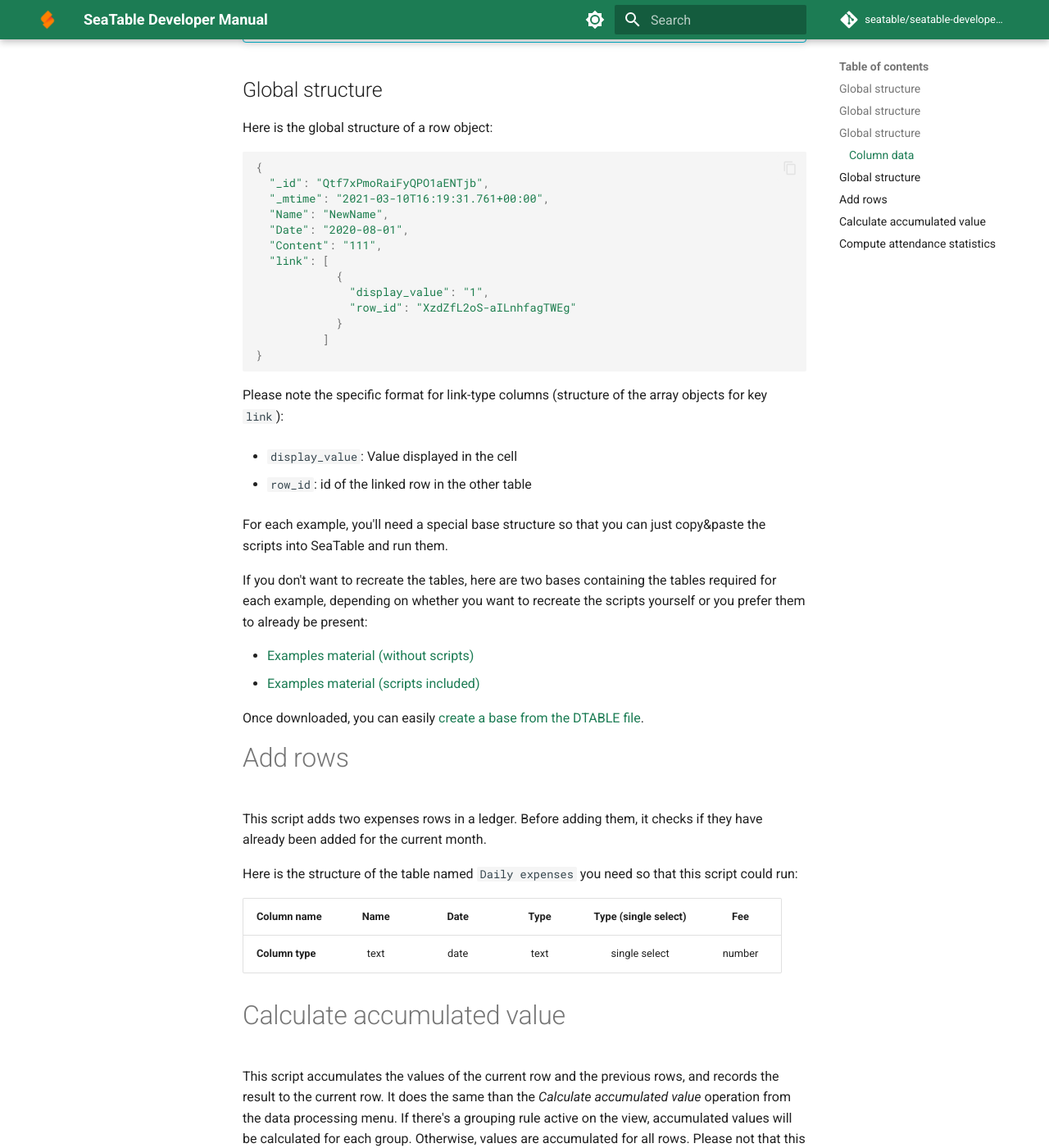
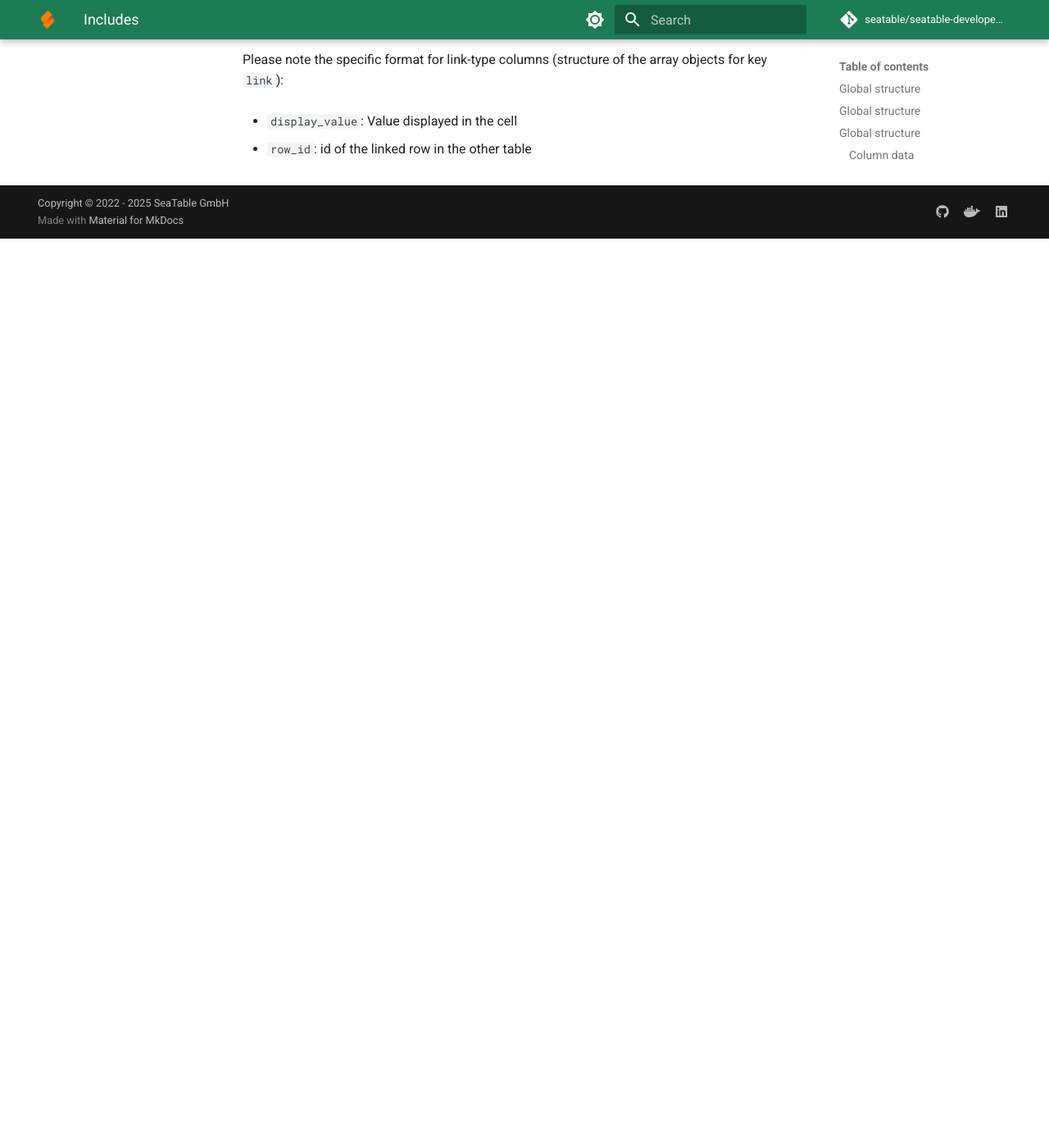
Before and after one commit to seatable/seatable-developer-docs, an MkDocs documentation site: the page built from docs/includes.md, in a window 1280 px wide and 1400 px high, scrolled down 4655 px. Shown: the whole window at 82% size. Built offline with MkDocs 1.6.1 and Material for MkDocs 9.7.7, drawn with Linux system fonts in a browser that asks for light colours; comment, search, counter and statistics services are not loaded; after the commit the page ends 4946 px from its top, so only the background shows below that; some of the changed text lies outside the part shown.

Commit message:
Remove unused snippet blocks from includes.md
The datamodel, examplesmaterial, add-row-example, accumulated-value-example,
and attendance-statistics-example blocks were not referenced anywhere in the
documentation. Only the four structure blocks (table, view, column, row) are
actually included via include-markdown.

Co-Authored-By: Claude Opus 4.6 (1M context) <noreply@anthropic.com>

````diff
--- a/docs/includes.md
+++ b/docs/includes.md
@@ -1,24 +1,3 @@
-<!--datamodel-start-->
-As a developer you typically interact with a single base. In SeaTable, a base can contain multiple tables, each one containing multiple rows and columns (or fields) and eventually multiple views used to filter, sort and/or group these rows and columns. The logic is like this:
-
-```sh
-SeaTable Base
-├─ Table 1 (Column A | Column B | Column C)
-│  └─ View A (Column A | Column B | Column C)
-|     └─ Row 1
-|     └─ Row 2
-|     └─ Row 3
-|     └─ ...
-│  └─ View B (Column A | Column C)
-|     └─ Row 3
-|     └─ Row 4
-└─ Table 2
-|  └─ ...
-```
-
-Every objects and methods will help you interact with this architecture. For details about the different objects (tables, view, rows & columns and links) you can look at the global structure presented in each object page or at the [SeaTable API Reference](https://api.seatable.com/reference/models) for even more information.
-<!--datamodel-end-->
-
 <!--tablestructure-start-->
 ## Global structure
 
@@ -447,58 +426,3 @@ Please note the specific format for link-type columns (structure of the array ob
 - `row_id`: id of the linked row in the other table
 
 <!--rowstructure-end-->
-
-<!--examplesmaterial-start-->
-
-For each example, you'll need a special base structure so that you can just copy&paste the scripts into SeaTable and run them.
-
-If you don't want to recreate the tables, here are two bases containing the tables required for each example, depending on whether you want to recreate the scripts yourself or you prefer them to already be present:
-
-- [Examples material (without scripts)](/media/SeaTable examples material (without scripts).dtable)
-- [Examples material (scripts included)](/media/SeaTable examples material (scripts included).dtable)
-
-Once downloaded, you can easily [create a base from the DTABLE file](https://seatable.com/help/erstellen-einer-base-aus-einer-dtable-datei/).
-
-<!--examplesmaterial-end-->
-
-<!--add-row-example-start-->
-# Add rows
-
-This script adds two expenses rows in a ledger. Before adding them, it checks if they have already been added for the current month.
-
-Here is the structure of the table named `Daily expenses` you need so that this script could run:
-
-| Column name | Name | Date | Type | Type (single select) | Fee |
-| ----------- |: ------ :|: ------ :|: ------ :|: ---------------------- :|: ----- :|
-| **Column type**  |  text   |   date  |  text  |   single select    |     number           |
-<!--add-row-example-end-->
-
-<!--accumulated-value-example-start-->
-# Calculate accumulated value
-
-This script accumulates the values of the current row and the previous rows, and records the result to the current row. It does the same than the *Calculate accumulated value* operation from the data processing menu. If there's a grouping rule active on the view, accumulated values will be calculated for each group. Otherwise, values are accumulated for all rows. Please not that this script only supports **grouping by a single column**.
-
- Here is the structure of the table named `Accumulated value` you need so that this script could run:
-
-| Column name | Value to add | Incremental total | Grouping column |
-| ----------- |: ------ :|: ------ :|: ------ :|
-| **Column type**  |  number   |   number  |  single select  |
-<!--accumulated-value-example-end-->
-
-<!--attendance-statistics-example-start-->
-# Compute attendance statistics
-
-This script computes, from a list of clocking times, daily clock in (earliest clocking) and clock out (latest clocking) times for each day and staff member.
-
-Here is the structure of the table named `Clocking table` that contains the input data:
-
-| Column name | Name | Department | Date | Clocking time |
-| ----------- |: ------ :|: ------ :|: ------ :|: ------ :|
-| **Column type**  |  text   |   single select  |  date  | duration |
-
-And the structure of the table `Attendance statistics` where the daily summarized values will be stored:
-
-| Column name | Name | Department | Date | Clock-in | Clock-out |
-| ----------- |: ------ :|: ------ :|: ------ :|: ------ :|: ------ :|
-| **Column type**  |  text   |   single select  |  date  | duration | duration |
-<!--attendance-statistics-example-end-->
````
